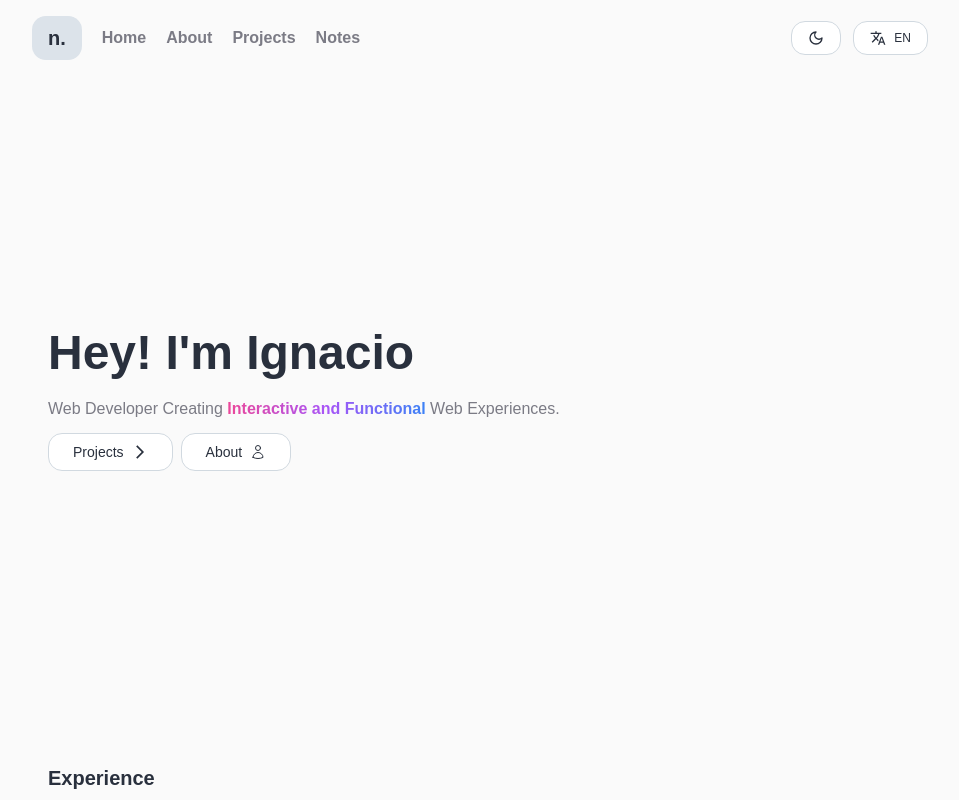
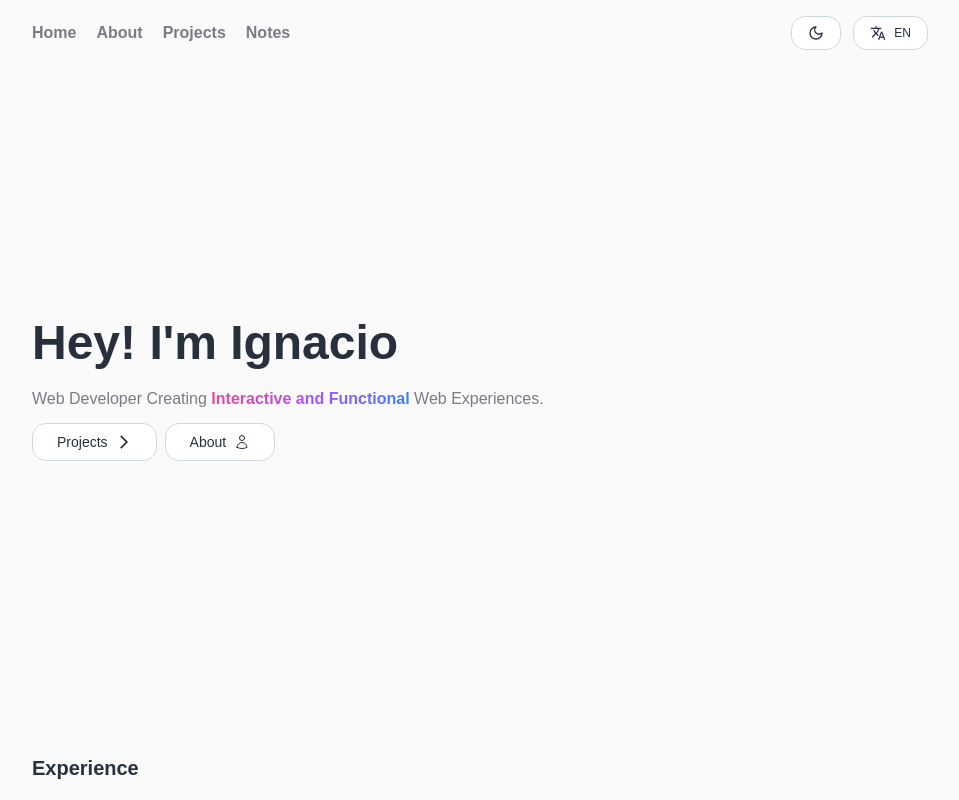
Before and after one commit to figueroaignacio/portfolio, a React (Vite) app: page / in a window 1280 px wide. Shown: the top 800 px of the page, without its empty margins (160-1119 px from the left). Built offline with nearby package versions, Linux system fonts and the light colour scheme; a web font is replaced by a local one.

Commit message:
style: add remaining vertical padding

```diff
--- a/src/App.tsx
+++ b/src/App.tsx
@@ -9,7 +9,7 @@ function App() {
     <Router>
       <div className="grid-main-container">
         <Navbar />
-        <main className="container max-w-4xl mx-auto px-4 relative">
+        <main className="container max-w-4xl mx-auto px-4 lg:px-0 relative">
           <AppRouter />
         </main>
         <Footer />
--- a/src/components/Navbar.tsx
+++ b/src/components/Navbar.tsx
@@ -4,7 +4,6 @@ import { useState } from "react";
 
 // Components
 import { Link } from "react-router-dom";
-import { Logo } from "@/components/Logo.tsx";
 import { SelectLanguage } from "@/components/SelectLanguage.tsx";
 import { ToggleTheme } from "@/components/ToggleTheme.tsx";
 
@@ -28,7 +27,6 @@ export function Navbar() {
     <header className="sticky inset-0 py-4 z-20 bg-background">
       <div className="flex justify-between items-center max-w-4xl mx-auto px-4 lg:px-0">
         <div className="flex flex-c items-center gap-x-5">
-          <Logo />
           <nav>
             <ul className="hidden md:flex md:items-center space-x-5">
               {navItems.map((navItem, index) => (
```
